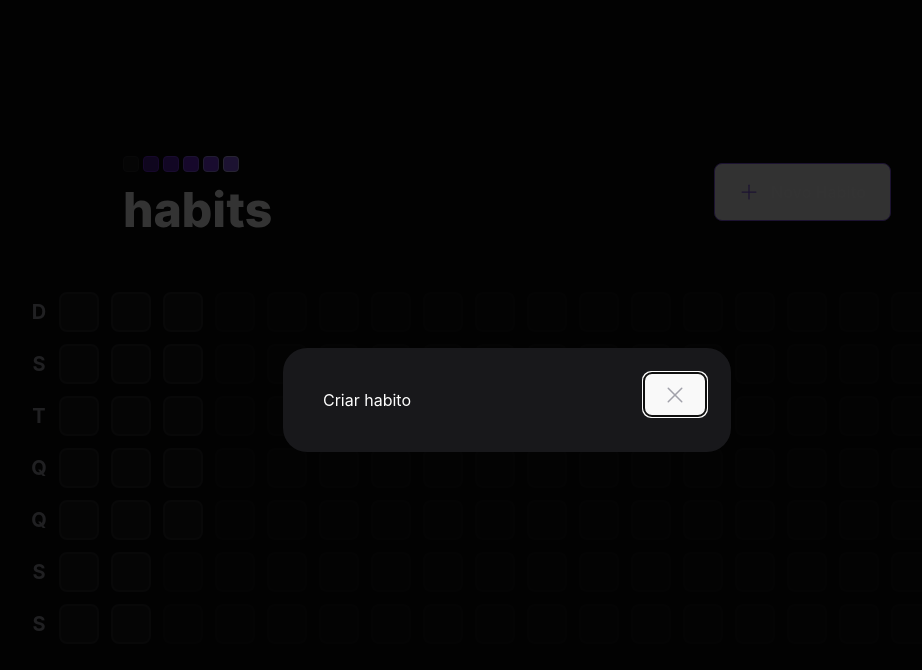
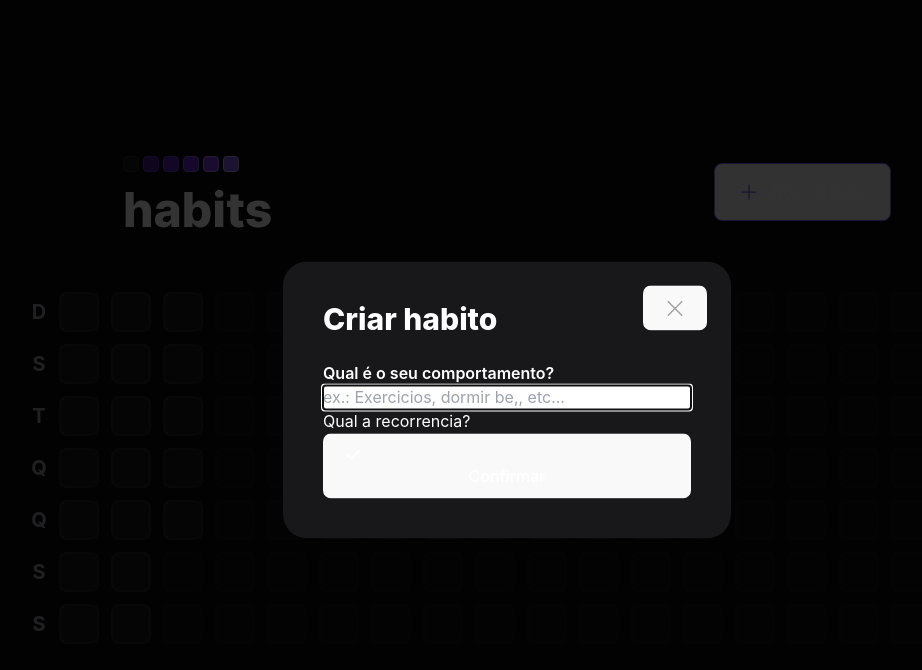
Before and after one commit to mundinho340/habits-app, a React (Vite) app in the folder web/: page / in a window 1280 px wide. Both pictures are taken after a click on the button "Novo Habito". Shown: the top 670 px of the page, without its empty margins (133-1055 px from the left). Built offline with nearby package versions, Linux system fonts and the light colour scheme.

Commit message:
card_SemiCompleted

```diff
--- a/web/src/components/Header.tsx
+++ b/web/src/components/Header.tsx
@@ -4,6 +4,7 @@ import {X} from 'phosphor-react'
 //import { Habits } from './components/Habits'
 import logoImage from '../assets/logo.svg'
 import { useState } from 'react'
+import { NewHabitForm } from './newHabitForm'
 
 export function Header(){
     return(
@@ -24,9 +25,10 @@ export function Header(){
                 <Dialog.Close  className='absolute  right-6 top-6 text-zinc-400 hover:text-zinc-200' >
                   <X size={24} aria-label="fechar"/>
                 </Dialog.Close>
-                <Dialog.Title>
+                <Dialog.Title className='text-3xl loading-light font-extrabold'>
                     Criar habito
                 </Dialog.Title>
+                <NewHabitForm/>
               </Dialog.Content >
 
             </Dialog.Portal>
--- a/web/src/components/newHabitForm.tsx
+++ b/web/src/components/newHabitForm.tsx
@@ -1,7 +1,26 @@
+import { Check } from "phosphor-react";
+
 export function NewHabitForm(){
     return(
-        <>
+        <form className="w-full flex flex-col mt-6">
+            <label htmlFor="title" className="font-semibold loading-tight">
+                Qual é o seu comportamento?
+            </label>
 
-        </>
+            <input type="text"
+            id="title"
+            placeholder="ex.: Exercicios, dormir be,, etc..."
+            autoFocus
+            />
+
+            <label htmlFor="">
+                Qual a recorrencia?
+            </label>
+
+            <button type="submit">
+                <Check size={20} weight="bold"/>
+                Confirmar
+            </button>
+        </form>
     )
 }
```
